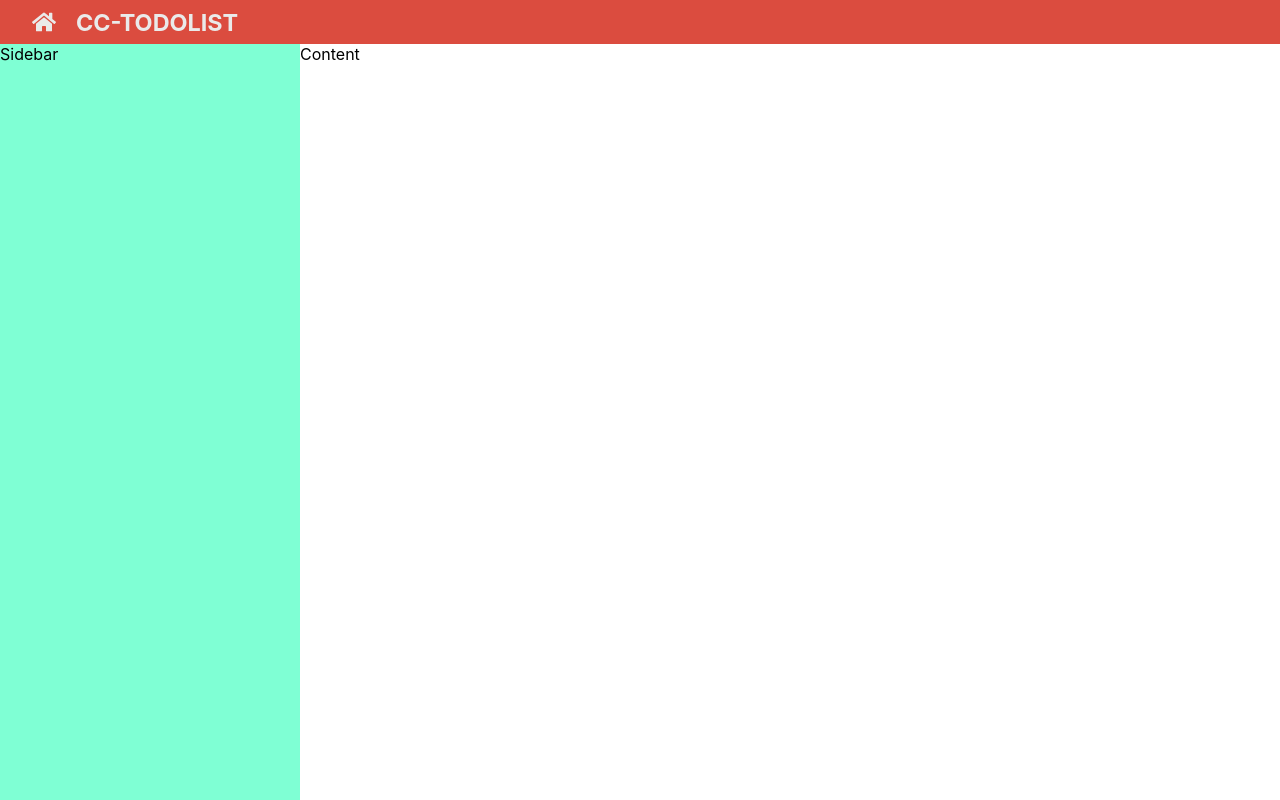
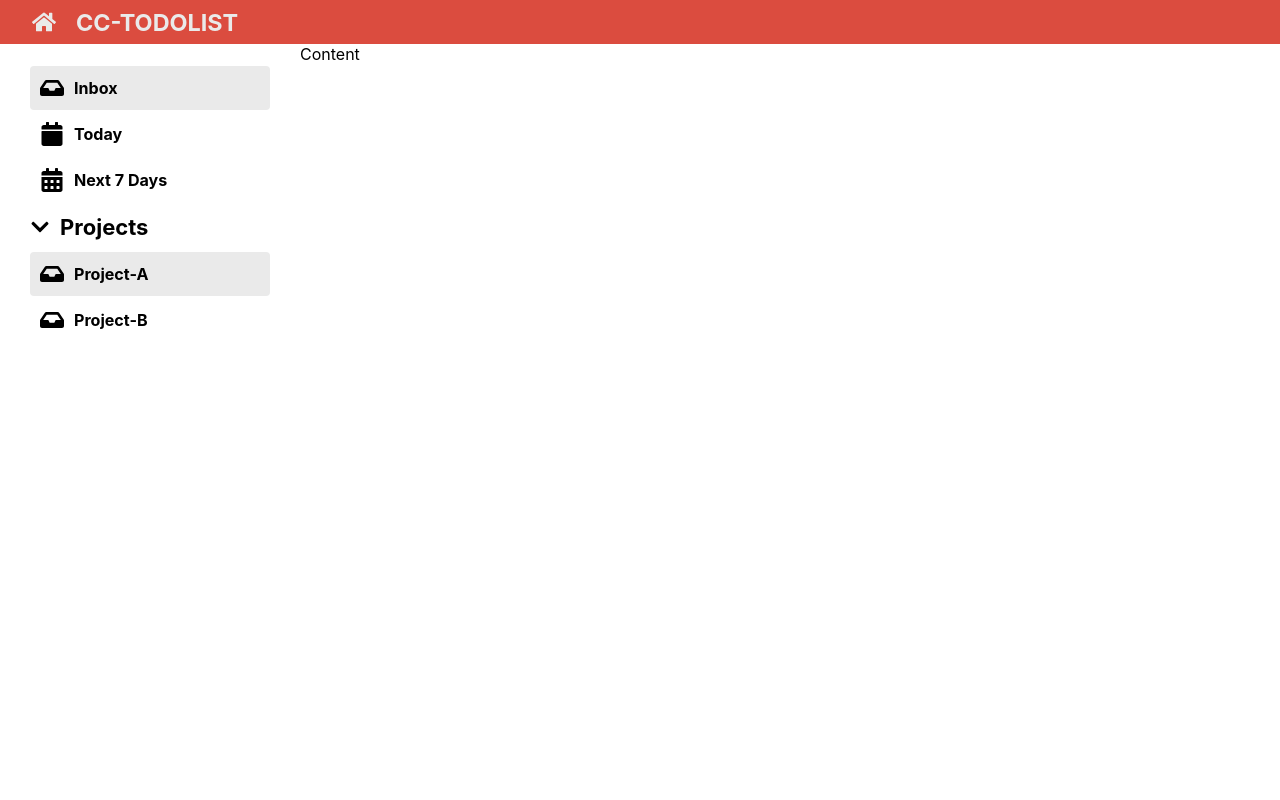
Before and after one commit to NANAIPRM/CC14-TODOLIST, a React (Create React App) app: page / in a window 1280 px wide. Built offline with nearby package versions, Linux system fonts and the light colour scheme.

Commit message:
finish : SIDEBAR

```diff
--- a/src/App.js
+++ b/src/App.js
@@ -1,5 +1,11 @@
 import "./App.scss";
-import { FaHome } from "react-icons/fa";
+import {
+  FaHome,
+  FaInbox,
+  FaCalendar,
+  FaCalendarAlt,
+  FaChevronDown,
+} from "react-icons/fa";
 
 function App() {
   return (
@@ -13,7 +19,52 @@ function App() {
       </header>
 
       {/* Sidebar  */}
-      <aside className="sidebar">Sidebar</aside>
+      <aside className="sidebar">
+        <section className="sidebar__generic">
+          <ul className="generic_list">
+            <li className="active">
+              <span>
+                <FaInbox />
+              </span>
+              <h6>Inbox</h6>
+            </li>
+            <li>
+              <span>
+                <FaCalendar />
+              </span>
+              <h6>Today</h6>
+            </li>
+            <li>
+              <span>
+                <FaCalendarAlt />
+              </span>
+              <h6>Next 7 Days</h6>
+            </li>
+          </ul>
+        </section>
+        <section className="sidebar__middle">
+          <span>
+            <FaChevronDown />
+          </span>
+          <h6>Projects</h6>
+        </section>
+        <section className="sidebar__projects">
+          <ul className="project__lists">
+            <li className="active">
+              <span>
+                <FaInbox />
+              </span>
+              <h6>Project-A</h6>
+            </li>
+            <li>
+              <span>
+                <FaInbox />
+              </span>
+              <h6>Project-B</h6>
+            </li>
+          </ul>
+        </section>
+      </aside>
 
       {/* Content  */}
       <main className="content">Content</main>
--- a/src/App.scss
+++ b/src/App.scss
@@ -3,13 +3,15 @@ $grey: rgb(234,234,234);
 $sidebar-width: 300px;
 $header-height:44px;
 
+li{
+    list-style-type: none;
+}
 .container{
     display: grid;
     grid-template-rows: $header-height calc(100vh - $header-height);
     grid-template-columns: $sidebar-width calc(100vw - $sidebar-width);
 
 }
-
 .header{
     background-color: $primary;
     grid-column: 1/3; // start // end
@@ -29,12 +31,60 @@ $header-height:44px;
     }
 }
 .sidebar{
-    background-color: aquamarine;
+    // background-color: aquamarine;
     grid-row: 2/3;
     grid-column: 1/2;
+    position: sticky;
+    left: 0;
+    top: 0;
 
+    // Inside Content
+    display: flex;
+    flex-direction: column;
+    gap: 10px;
+    padding: 20px 30px;
+
+    &__middle {
+        display: flex;
+        align-items: center;
+        gap: 10px;
+        font-size: 20px;
+
+        & > span{
+            display: flex;
+        }
+        & > h6{
+            font-size: 22px;
+        }
+
+
+    }
+
+}
+.generic_list,.project__lists{
+    & > li{
+        display: flex;
+        align-items:center;
+        gap:10px;
+        font-size: 24px;
+        cursor: pointer;
+        padding: 10px;
+        border-radius: 4px;
+        margin: 2px 0px;
+
+        &:hover{
+            background-color: $grey;
+        }
+        & > span{
+            display: flex;
+        }
+    }
 }
 .content{
     grid-row: 2/3;
     grid-column: 2/3;
 }
+
+.active{
+    background-color: $grey;
+}
--- a/src/index.css
+++ b/src/index.css
@@ -1,13 +1,19 @@
 body {
   margin: 0;
-  font-family: -apple-system, BlinkMacSystemFont, 'Segoe UI', 'Roboto', 'Oxygen',
-    'Ubuntu', 'Cantarell', 'Fira Sans', 'Droid Sans', 'Helvetica Neue',
+  font-family: -apple-system, BlinkMacSystemFont, "Segoe UI", "Roboto", "Oxygen",
+    "Ubuntu", "Cantarell", "Fira Sans", "Droid Sans", "Helvetica Neue",
     sans-serif;
   -webkit-font-smoothing: antialiased;
   -moz-osx-font-smoothing: grayscale;
 }
 
 code {
-  font-family: source-code-pro, Menlo, Monaco, Consolas, 'Courier New',
+  font-family: source-code-pro, Menlo, Monaco, Consolas, "Courier New",
     monospace;
 }
+
+* {
+  padding: 0;
+  margin: 0;
+  box-sizing: border-box;
+}
```
